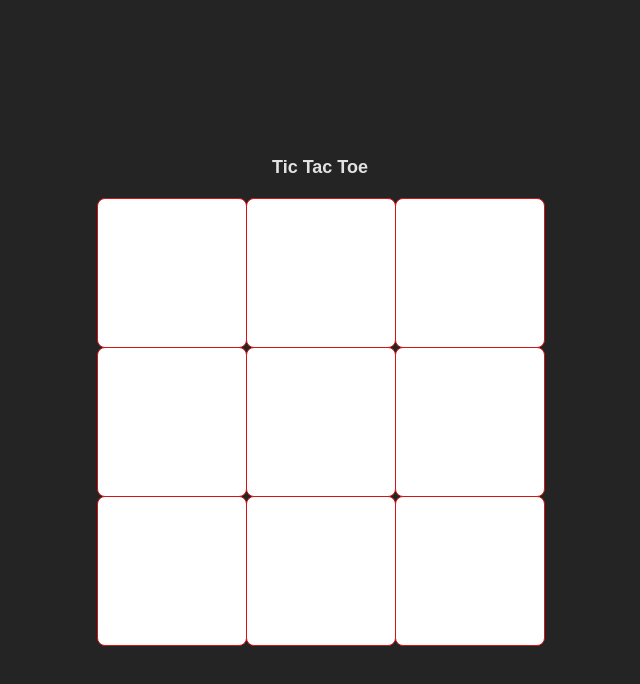
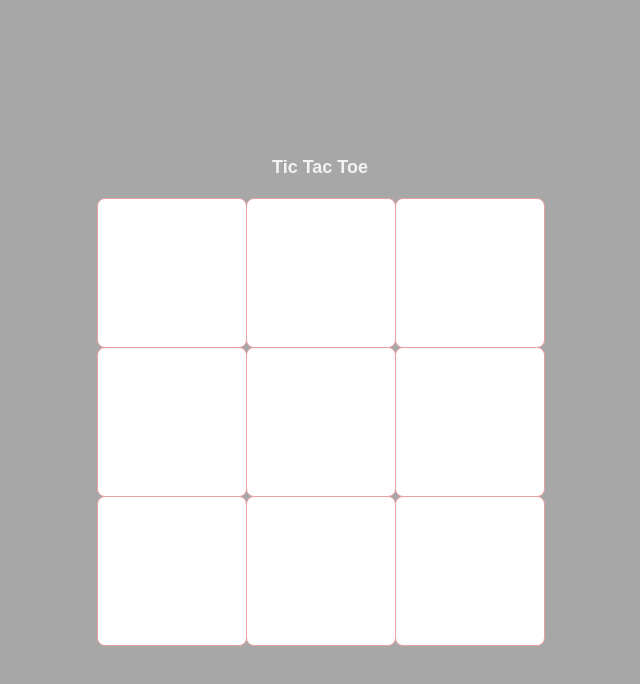
Before and after one commit to LovingBrother/tic-tac-toe, a React (Vite) app in the folder tic-tac-toe/: page / in a window 1280 px wide. Shown: the top 684 px of the page, without its empty margins (320-960 px from the left). Built offline with nearby package versions, Linux system fonts and the light colour scheme.

Commit message:
Added overlay for reset game dialog

```diff
--- a/tic-tac-toe/src/App.css
+++ b/tic-tac-toe/src/App.css
@@ -1,7 +1,7 @@
 #root {
-  max-width: 100%;
-  margin: 0 auto;
-  padding: 2rem;
+  width: 100%;
+  /* margin: 0 auto; */
+  /* padding: 2rem; */
   text-align: center;
 }
 
@@ -76,12 +76,11 @@ body {
   padding: 0;
   text-align: center;
   width: 150px;
-
 }
 
 .board-row:after {
   clear: both;
-  content: '';
+  content: "";
   display: table;
 }
 
@@ -97,19 +96,30 @@ body {
   margin-left: 20px;
 }
 
-.square:hover{
+.square:hover {
   background-color: aqua;
-
 }
 
-/* .relative {
+.relative {
   position: relative;
+  height: 100%;
+  z-index: 1;
+  display: flex;
+  flex-direction: column;
+  justify-content: center;
+  align-items: center;
 }
 
 .absolute {
-  position:absolute;
+  position: absolute;
+  top: 0;
+  height: 100%;
+  width: 100%;
+  background-color: rgb(255, 255, 255, 0.6);
+  z-index: 10;
+}
+
+.board-container {
+  width: 100%;
   height: 100vh;
-  width: 100%;
-  background-color: rgb(255,255,255,0.6);
-  z-index: 10;
-} */
+}
--- a/tic-tac-toe/src/App.jsx
+++ b/tic-tac-toe/src/App.jsx
@@ -3,7 +3,7 @@ import Board from './components/Board'
 
 function App() {
   return (
-    <div className=''>
+    <div className='board-container'>
       <Board />
     </div>
   )
--- a/tic-tac-toe/src/components/Board.jsx
+++ b/tic-tac-toe/src/components/Board.jsx
@@ -34,6 +34,7 @@ const Board = () => {
       } else {
         setMessage(`Alwys gotta watch out for those diagonals`);
         console.log('Diag')
+        setEnd(true)
       }
     } else if (check.checkTie()) {
         setMessage('IT\'S A TIE!!!')
@@ -61,7 +62,7 @@ const Board = () => {
         <Squares value={squares[7]} onSquareClick={() => handleClick(7)} />
         <Squares value={squares[8]} onSquareClick={() => handleClick(8)} />
       </div>
-
+      {end? <div className="absolute"></div>:''}
     </div>
   );
 };
--- a/tic-tac-toe/src/index.css
+++ b/tic-tac-toe/src/index.css
@@ -26,7 +26,8 @@ a:hover {
 body {
   margin: 0;
   display: flex;
-  place-items: center;
+  /* place-items: center; */
+  align-items: center;
   min-width: 320px;
   min-height: 100vh;
 }
```
